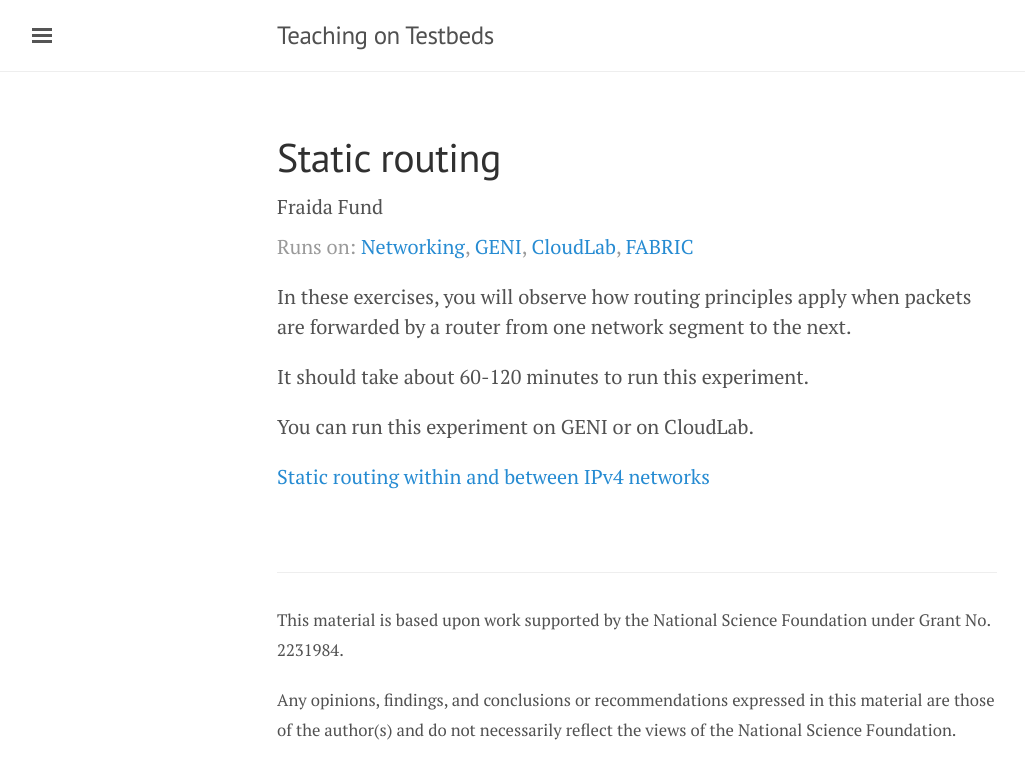
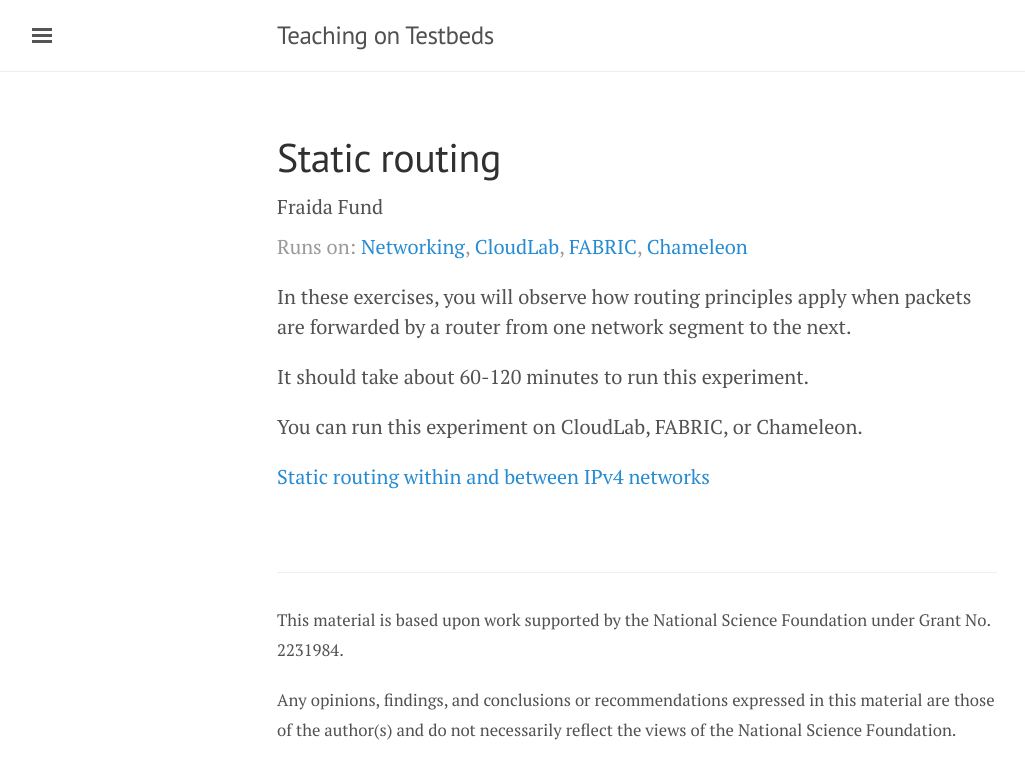
Before and after one commit to teaching-on-testbeds/teaching-on-testbeds.github.io, a Jekyll site: the page built from _posts/2022-10-07-static-routing.md, in a window 1280 px wide. Shown: the top 779 px of the page, without its empty margins (3-1028 px from the left). Built offline with Jekyll 4.4.1, drawn with Linux system fonts in a browser that asks for light colours.

Commit message:
Add chameleon to static routing

```diff
--- a/_posts/2022-10-07-static-routing.md
+++ b/_posts/2022-10-07-static-routing.md
@@ -2,13 +2,13 @@
 layout: post
 title: Static routing
 author: Fraida Fund
-tags: [networking, geni, cloudlab, fabric]
+tags: [networking, cloudlab, fabric, chameleon]
 ---
 
 In these exercises, you will observe how routing principles apply when packets are forwarded by a router from one network segment to the next.
 
 It should take about 60-120 minutes to run this experiment.
 
-You can run this experiment on GENI or on CloudLab.
+You can run this experiment on CloudLab, FABRIC, or Chameleon.
 
 [Static routing within and between IPv4 networks](https://witestlab.poly.edu/blog/static-routing/)
```
